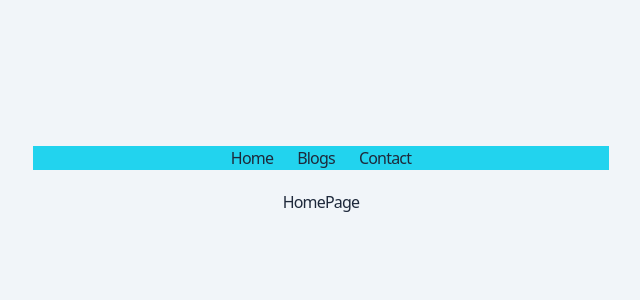
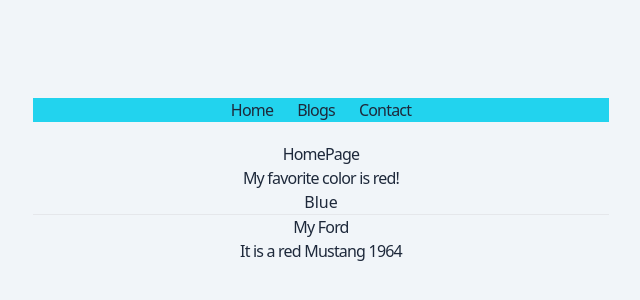
Before and after one commit to komarnetwork/learn-react, a React (Vite) app: page / in a window 1280 px wide. Shown: the part 220-520 px from the top of the page, without its empty margins (319-959 px from the left). Built offline with nearby package versions, Linux system fonts and the light colour scheme.

Commit message:
useState basic

```diff
--- a/src/App.jsx
+++ b/src/App.jsx
@@ -19,6 +19,7 @@ import Layout from './pages/Layout'
 import Blogs from './pages/Blogs'
 import Contact from './pages/Contact'
 import NoPage from './pages/NoPage'
+import FavoriteColor from './components/FavoriteColor'
 // function MissedGoal() {
 //   return <h1>MISSED !</h1>
 // }
@@ -108,6 +109,8 @@ function App() {
               <Route path='*' element={<NoPage />} />
             </Route>
           </Routes>
+
+          <FavoriteColor />
         </div>
       </div>
     </>
--- /dev/null
+++ b/src/components/FavoriteColor.jsx
@@ -0,0 +1,29 @@
+import { useState } from 'react'
+
+function FavoriteColor() {
+  const [color, setColor] = useState('red')
+
+  const [car, setCar] = useState({
+    brand: 'Ford',
+    model: 'Mustang',
+    year: 1964,
+    color: 'red',
+  })
+
+  return (
+    <>
+      <h1>My favorite color is {color}!</h1>
+      <button type='button' onClick={() => setColor('blue')}>
+        Blue
+      </button>
+      <hr />
+
+      <h1>My {car.brand}</h1>
+      <p>
+        It is a {car.color} {car.model} {car.year}
+      </p>
+    </>
+  )
+}
+
+export default FavoriteColor
```
Also changed, not shown: .eslintrc.cjs.
